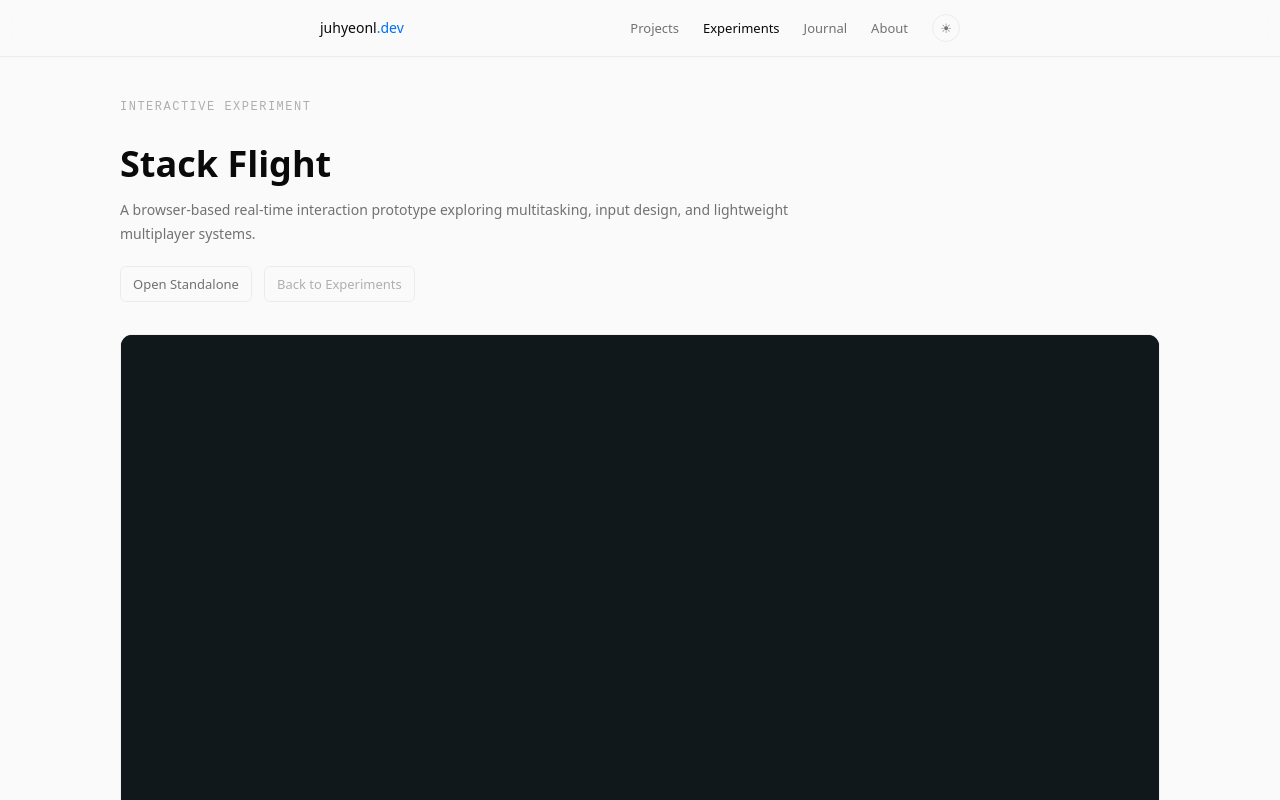
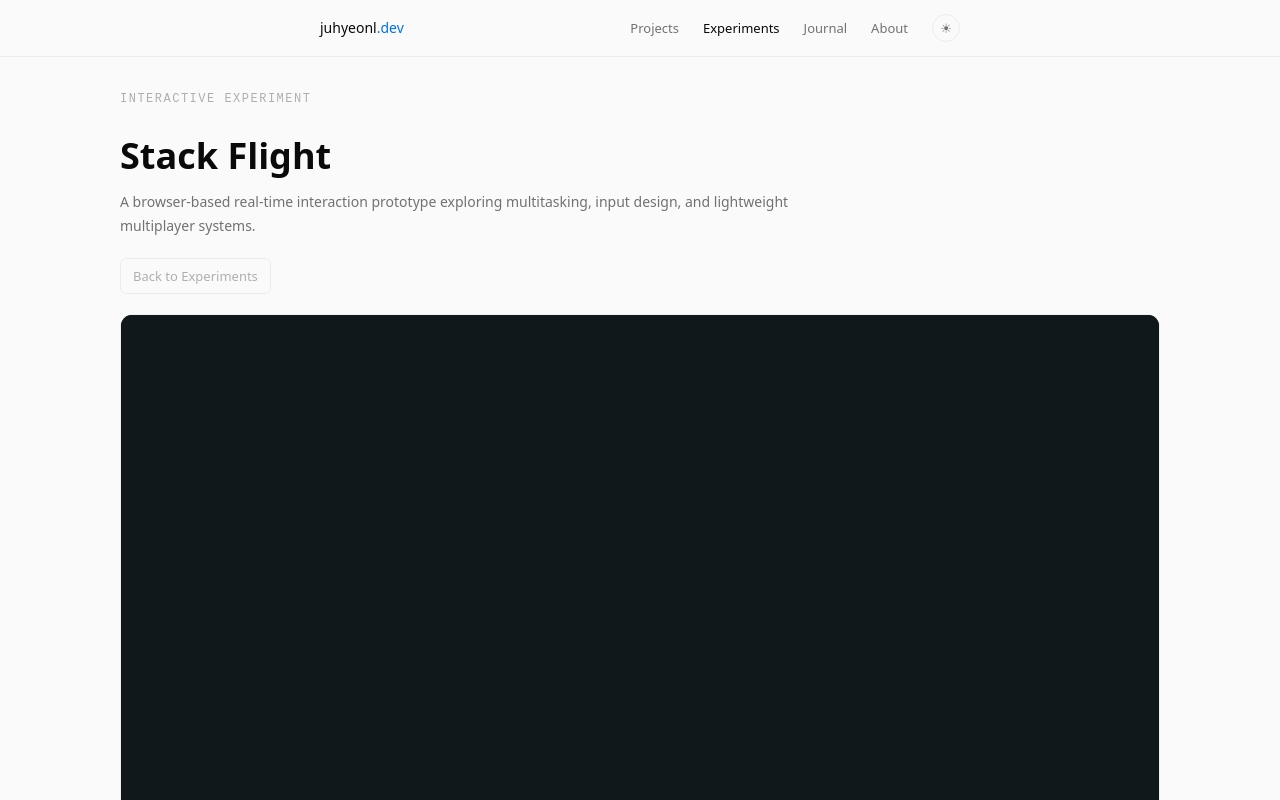
Before and after one commit to juhyeonl-hub/portfolio-blog, a React (Vite) app in the folder frontend/: page /experiments/stack-flight in a window 1280 px wide. Shown: the top 800 px of the page. Built offline with nearby package versions, Linux system fonts and the light colour scheme.

Commit message:
Polish Stack Flight embedded play view

```diff
--- a/frontend/public/games/stack-flight/src/game_loop.js
+++ b/frontend/public/games/stack-flight/src/game_loop.js
@@ -9,9 +9,9 @@ import { TetrisField } from "./tetris.js";
 import { RNG, makeSeed } from "./utils/rng.js";
 
 const LAYOUT = {
-  tetris: { x: 42, y: 58, w: 300, h: 600 },
-  shooter: { x: 426, y: 58, w: 360, h: 600 },
-  opponent: { x: 870, y: 58, w: 210, h: 320 },
+  tetris: { x: 54, y: 74, w: 270, h: 540 },
+  shooter: { x: 410, y: 74, w: 360, h: 540 },
+  opponent: { x: 835, y: 74, w: 220, h: 300 },
 };
 
 export class StackFlightGame {
@@ -199,17 +199,17 @@ function drawPanelTitle(ctx, title, rect) {
 
 function drawDivider(ctx) {
   ctx.fillStyle = "#2f3b42";
-  ctx.fillRect(384, 40, 2, 570);
-  ctx.fillRect(828, 40, 2, 570);
+  ctx.fillRect(370, 74, 2, 540);
+  ctx.fillRect(800, 74, 2, 540);
 }
 
 function drawHud(ctx, game) {
   ctx.fillStyle = "#dce7e3";
-  ctx.font = "700 18px sans-serif";
+  ctx.font = "700 16px sans-serif";
   ctx.textAlign = "left";
-  ctx.fillText(`Lives: ${"I".repeat(Math.max(0, game.player.lives))}`, 42, 28);
-  ctx.fillText(`Lines: ${game.player.tetris.lines}`, 232, 28);
-  ctx.fillText(`Level: ${game.level}`, 426, 28);
+  ctx.fillText(`Lives: ${"I".repeat(Math.max(0, game.player.lives))}`, 54, 26);
+  ctx.fillText(`Lines: ${game.player.tetris.lines}`, 230, 26);
+  ctx.fillText(`Level: ${game.level}`, 410, 26);
   if (game.player.recovery > 0) {
     ctx.fillStyle = "rgba(125,250,208,0.18)";
     ctx.fillRect(LAYOUT.tetris.x, LAYOUT.tetris.y, LAYOUT.tetris.w, LAYOUT.tetris.h);
@@ -245,7 +245,7 @@ function drawOpponentPreview(ctx, rect, game) {
 
 function drawOverlay(ctx, game) {
   ctx.fillStyle = "rgba(0,0,0,0.58)";
-  ctx.fillRect(0, 0, 1120, 640);
+  ctx.fillRect(0, 0, game.canvas.width, game.canvas.height);
   ctx.fillStyle = "#ffffff";
   ctx.textAlign = "center";
   ctx.font = "700 34px sans-serif";
--- a/frontend/src/pages/StackFlightPage.jsx
+++ b/frontend/src/pages/StackFlightPage.jsx
@@ -9,8 +9,8 @@ export default function StackFlightPage() {
   return (
     <div style={{ background: 'var(--bg)', minHeight: '100vh' }}>
       <Nav />
-      <div className="max-w-[1120px] mx-auto px-6 md:px-10 pt-10 pb-16">
-        <div className="max-w-[720px] mb-8">
+      <div className="max-w-[1120px] mx-auto px-6 md:px-10 pt-8 pb-16">
+        <div className="max-w-[720px] mb-5">
           <SectionLabel>Interactive Experiment</SectionLabel>
           <h1 className="text-[28px] md:text-[36px] font-semibold leading-tight m-0" style={{ color: 'var(--text-primary)' }}>
             Stack Flight
@@ -19,15 +19,6 @@ export default function StackFlightPage() {
             A browser-based real-time interaction prototype exploring multitasking, input design, and lightweight multiplayer systems.
           </p>
           <div className="flex gap-3 mt-5">
-            <a
-              href="/games/stack-flight/index.html"
-              target="_blank"
-              rel="noopener noreferrer"
-              className="text-[13px] no-underline px-3 py-1.5 rounded-md transition-colors"
-              style={{ border: '0.5px solid var(--border)', color: 'var(--text-secondary)' }}
-            >
-              Open Standalone
-            </a>
             <Link
               to="/experiments"
               className="text-[13px] no-underline px-3 py-1.5 rounded-md transition-colors"
@@ -46,7 +37,7 @@ export default function StackFlightPage() {
             src="/games/stack-flight/index.html?embed=1"
             title="Stack Flight"
             className="block w-full"
-            style={{ aspectRatio: '7 / 4', border: 0, minHeight: '420px', maxHeight: 'calc(100vh - 220px)' }}
+            style={{ aspectRatio: '7 / 4', border: 0, minHeight: '420px' }}
             allow="autoplay"
             scrolling="no"
           />
```
Also changed, not shown: 1 other file (tests, documents, lock files or other folders).
